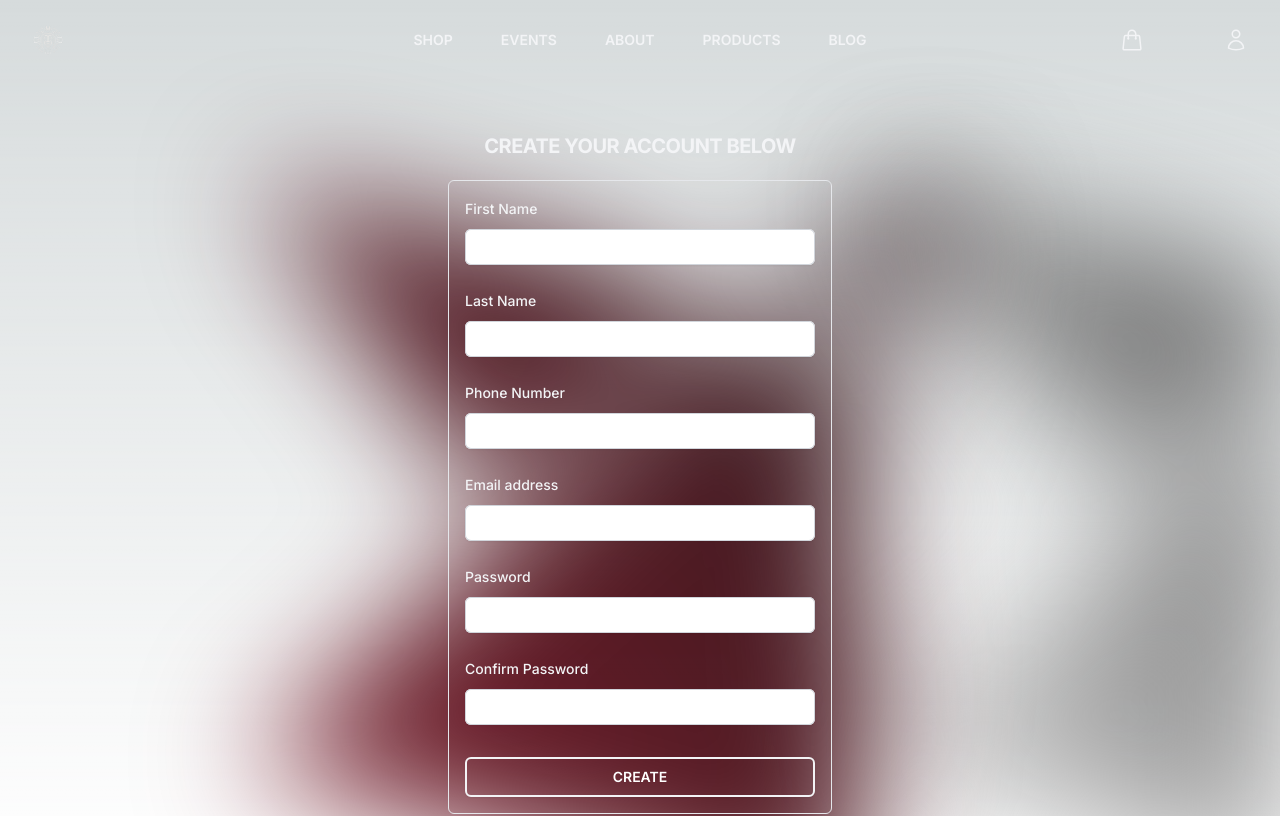
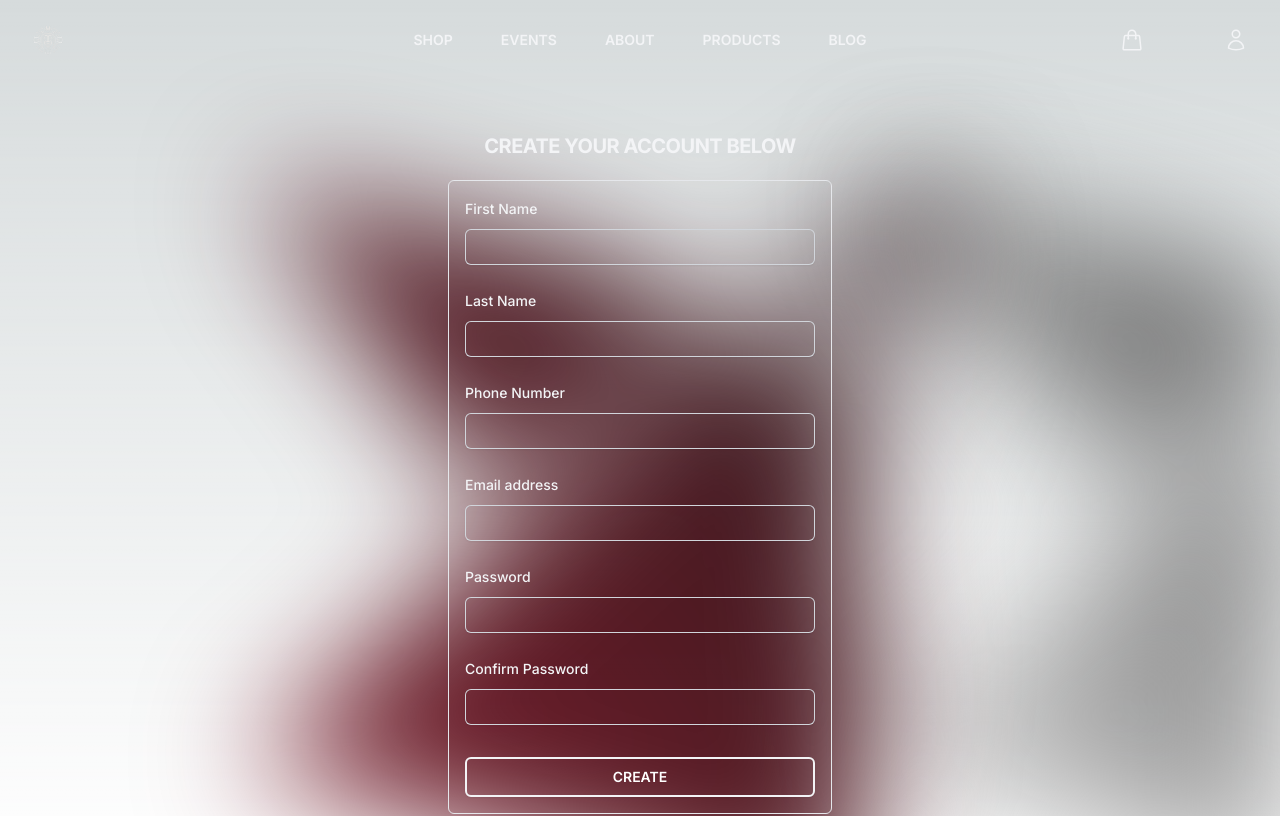
Before and after one commit to tadams95/ragestate-dotcom, a Next.js app: page /create-account in a window 1280 px wide. Shown: the top 816 px of the page. Built offline with nearby package versions, Linux system fonts and the light colour scheme.

Commit message:
styling change to create-account page

```diff
--- a/src/app/create-account/page.js
+++ b/src/app/create-account/page.js
@@ -2,6 +2,9 @@ import Header from "../components/Header";
 import RandomDetailStyling from "../components/styling/RandomDetailStyling";
 
 export default function CreateAccount() {
+  const inputStyling =
+    "block w-full bg-transparent pl-2 rounded-md border-0 py-1.5 px-1 text-gray-100 shadow-sm ring-1 ring-inset ring-gray-300 placeholder:text-gray-400 focus:ring-2 focus:ring-inset focus:ring-indigo-600 sm:text-sm sm:leading-6";
+
   return (
     <>
       <RandomDetailStyling />
@@ -29,7 +32,7 @@ export default function CreateAccount() {
                   type="text"
                   autoComplete="given-name"
                   required
-                  className="block w-full rounded-md border-0 py-1.5 px-1 text-gray-900 shadow-sm ring-1 ring-inset ring-gray-300 placeholder:text-gray-400 focus:ring-2 focus:ring-inset focus:ring-indigo-600 sm:text-sm sm:leading-6"
+                  className={inputStyling}
                 />
               </div>
             </div>
@@ -48,7 +51,7 @@ export default function CreateAccount() {
                   type="text"
                   autoComplete="family-name"
                   required
-                  className="block w-full rounded-md border-0 py-1.5 px-1 text-gray-900 shadow-sm ring-1 ring-inset ring-gray-300 placeholder:text-gray-400 focus:ring-2 focus:ring-inset focus:ring-indigo-600 sm:text-sm sm:leading-6"
+                  className={inputStyling}
                 />
               </div>
             </div>
@@ -67,7 +70,7 @@ export default function CreateAccount() {
                   type="tel"
                   autoComplete="tel"
                   required
-                  className="block w-full rounded-md border-0 py-1.5 px-1 text-gray-900 shadow-sm ring-1 ring-inset ring-gray-300 placeholder:text-gray-400 focus:ring-2 focus:ring-inset focus:ring-indigo-600 sm:text-sm sm:leading-6"
+                  className={inputStyling}
                 />
               </div>
             </div>
@@ -86,7 +89,7 @@ export default function CreateAccount() {
                   type="email"
                   autoComplete="email"
                   required
-                  className="block w-full rounded-md border-0 py-1.5 px-1 text-gray-900 shadow-sm ring-1 ring-inset ring-gray-300 placeholder:text-gray-400 focus:ring-2 focus:ring-inset focus:ring-indigo-600 sm:text-sm sm:leading-6"
+                  className={inputStyling}
                 />
               </div>
             </div>
@@ -105,7 +108,7 @@ export default function CreateAccount() {
                   type="password"
                   autoComplete="new-password"
                   required
-                  className="block w-full rounded-md border-0 py-1.5 px-1 text-gray-900 shadow-sm ring-1 ring-inset ring-gray-300 placeholder:text-gray-400 focus:ring-2 focus:ring-inset focus:ring-indigo-600 sm:text-sm sm:leading-6"
+                  className={inputStyling}
                 />
               </div>
             </div>
@@ -124,13 +127,13 @@ export default function CreateAccount() {
                   type="password"
                   autoComplete="new-password"
                   required
-                  className="block w-full rounded-md border-0 py-1.5 px-1 text-gray-900 shadow-sm ring-1 ring-inset ring-gray-300 placeholder:text-gray-400 focus:ring-2 focus:ring-inset focus:ring-indigo-600 sm:text-sm sm:leading-6"
+                  className={inputStyling}
                 />
               </div>
               <div className="mt-8">
                 <button
                   type="submit"
-                  className="flex w-full justify-center rounded-md bg-transparent border-gray-100 border-2 px-3 py-1.5 text-sm font-semibold leading-6 text-white shadow-sm hover:bg-indigo-500 focus-visible:outline focus-visible:outline-2 focus-visible:outline-offset-2 focus-visible:outline-indigo-600"
+                  className="flex w-full justify-center rounded-md bg-transparent border-gray-100 border-2 px-3 py-1.5 text-sm font-semibold leading-6 text-white shadow-sm hover:bg-red-700 focus-visible:outline focus-visible:outline-2 focus-visible:outline-offset-2 focus-visible:outline-red-700"
                 >
                   CREATE
                 </button>
```
